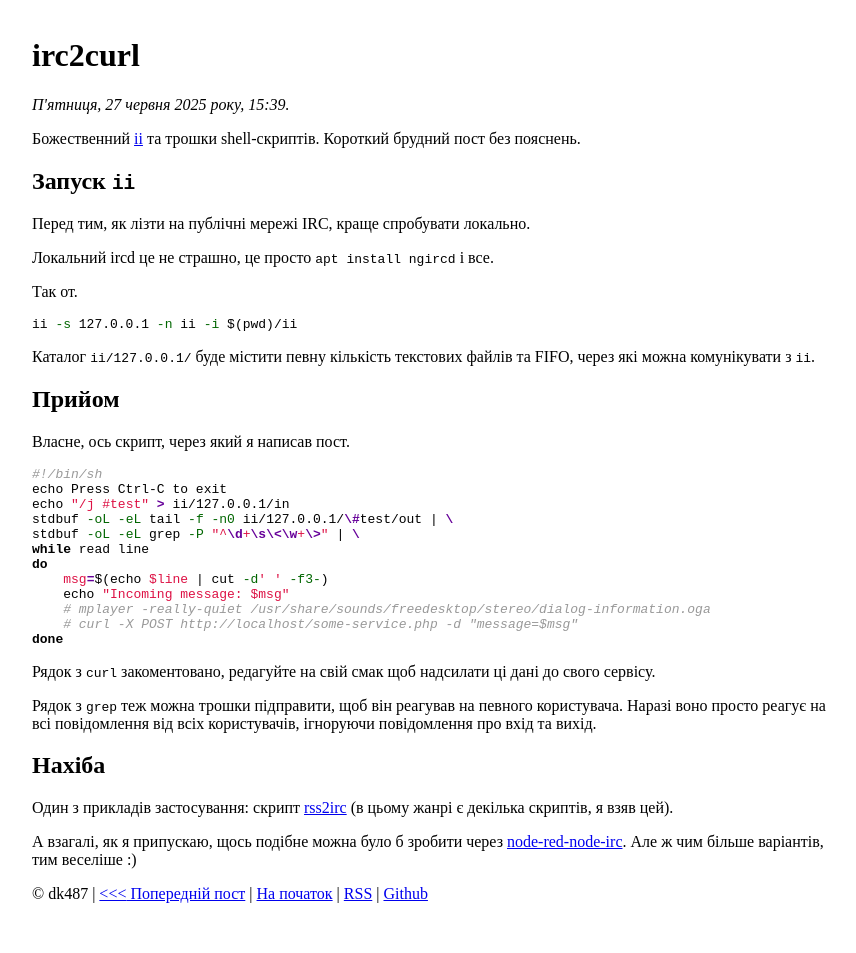
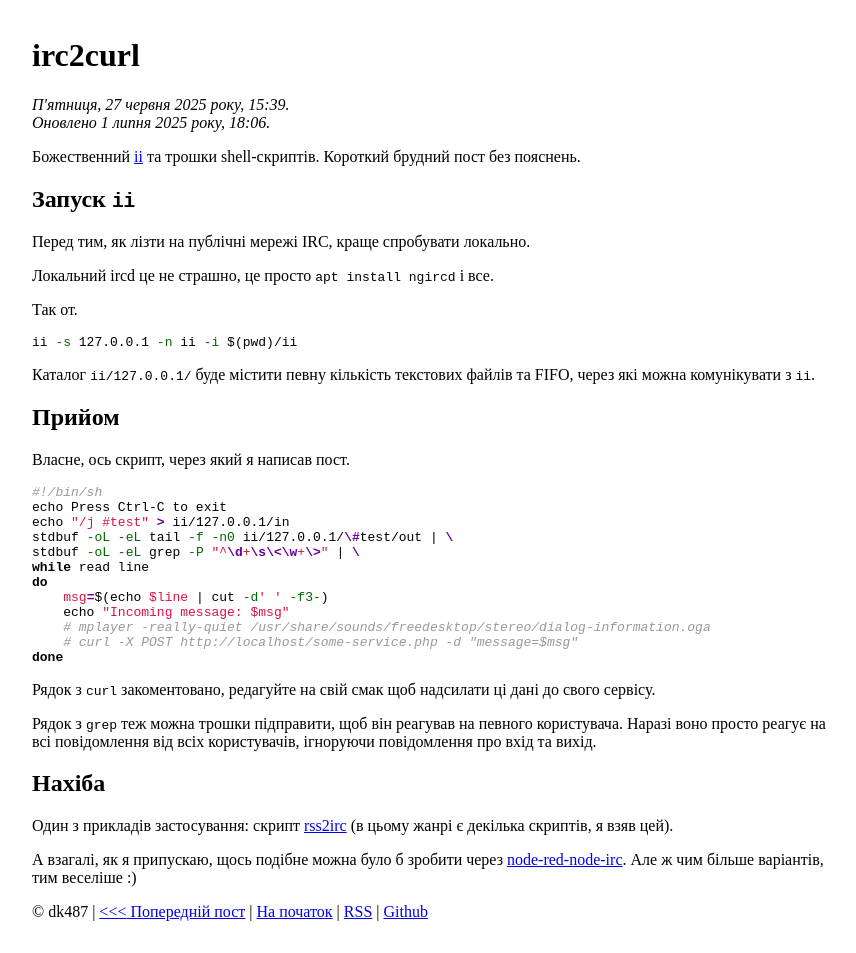
Before and after one commit to dk487/test.de.co.ua, a Jekyll site: the page built from _posts/2025/2025-06-27-irc2curl.md, in a window 1280 px wide. Shown: the whole page, without its empty margins (208-1064 px from the left). Built offline with Jekyll 4.4.1, drawn with Linux system fonts in a browser that asks for light colours.

Commit message:
Fix mtime

```diff
--- a/_posts/2025/2025-06-27-irc2curl.md
+++ b/_posts/2025/2025-06-27-irc2curl.md
@@ -1,6 +1,7 @@
 ---
 title: irc2curl
 date: 2025-06-27 18:39:08 +03:00
+mtime: 2025-07-01 18:06:54 +03:00
 ---
 
 Божественний [ii][1] та трошки shell-скриптів. Короткий брудний пост без пояснень.
```
